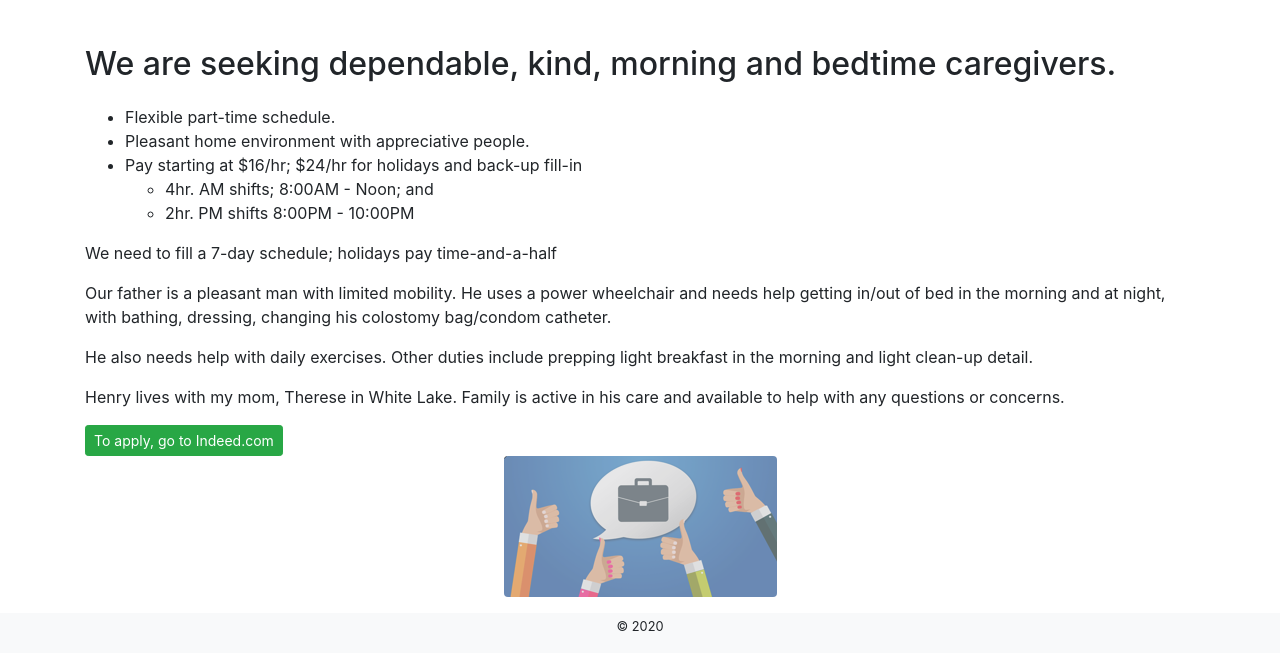
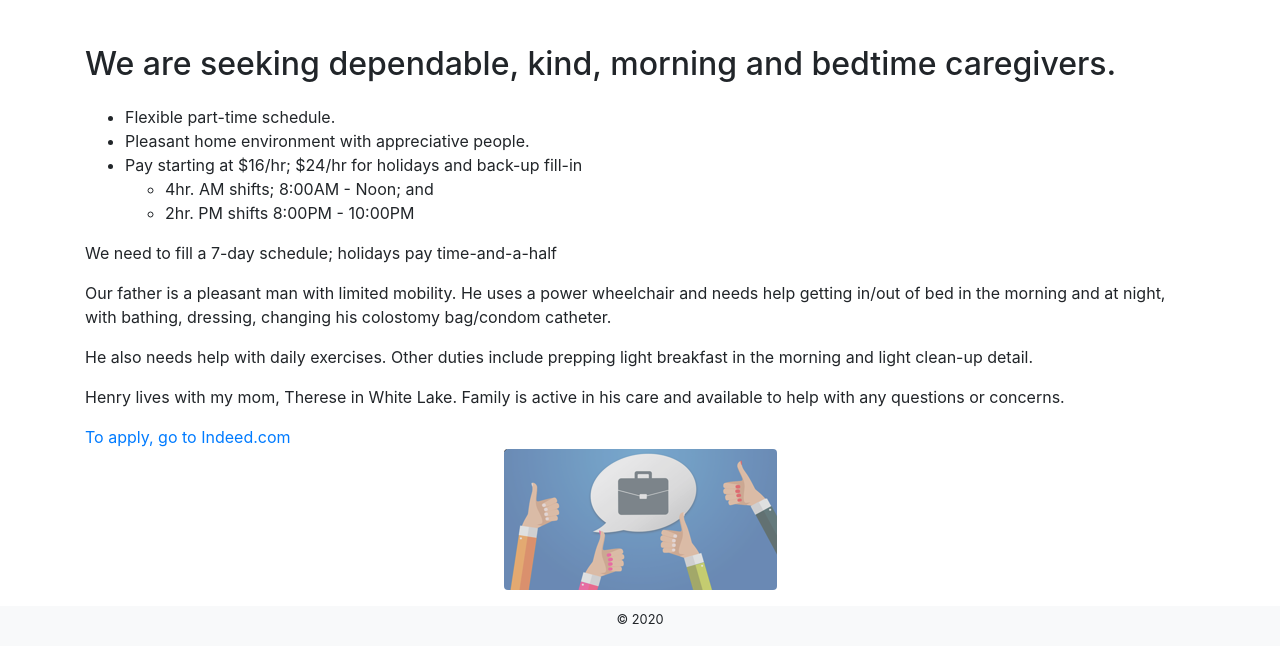
Before and after one commit to rhsmoke/henrycare, a website built with Parcel: page index.html in a window 1280 px wide. Built offline with nearby package versions, Linux system fonts and the light colour scheme.

Commit message:
refix link

```diff
--- a/index.html
+++ b/index.html
@@ -66,7 +66,7 @@
           active in his care and available to help with any questions or
           concerns.</p>
 
-        <a class="btn btn-success btn-sm" href="https://www.indeedjobs.com/henry-care/_hl/en?cpref=JXWAtnzf3XWjLOi4YeVNLqF8RN6a-VzuQPWWdaK5U2o" role="button" >To apply, go to Indeed.com</a>
+        <a href="https://www.indeedjobs.com/henry-care/_hl/en?cpref=JXWAtnzf3XWjLOi4YeVNLqF8RN6a-VzuQPWWdaK5U2o" >To apply, go to Indeed.com</a>
 
         </div>
         <div class="container-fluid">
```
